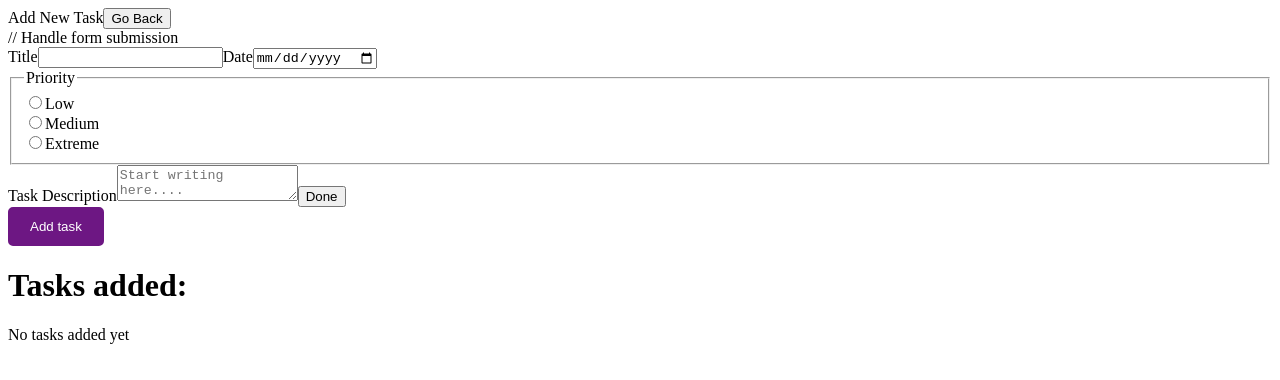
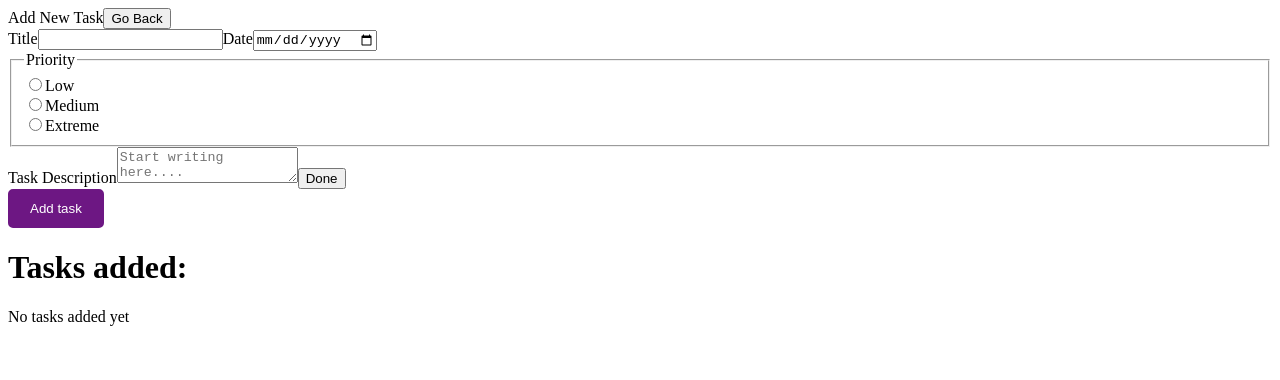
Before and after one commit to karinatuyuc/my-todo-list-React, a React (Vite) app: page / in a window 1280 px wide. Both pictures are taken after a click on the button "Add task". Shown: the top 380 px of the page. Built offline with nearby package versions, Linux system fonts and the light colour scheme.

Commit message:
Part one of the project, completed

```diff
--- a/src/addTaskModal.jsx
+++ b/src/addTaskModal.jsx
@@ -69,7 +69,7 @@ export function AddTaskModal({setTasks, onClose}) { // Receive setTasks and onCl
             </button>
          </nav>
 
-        <form onSubmit={dataValidate}> // Handle form submission
+        <form onSubmit={dataValidate}>
           <div>
             <label htmlFor="title">Title</label>
             <input
```
